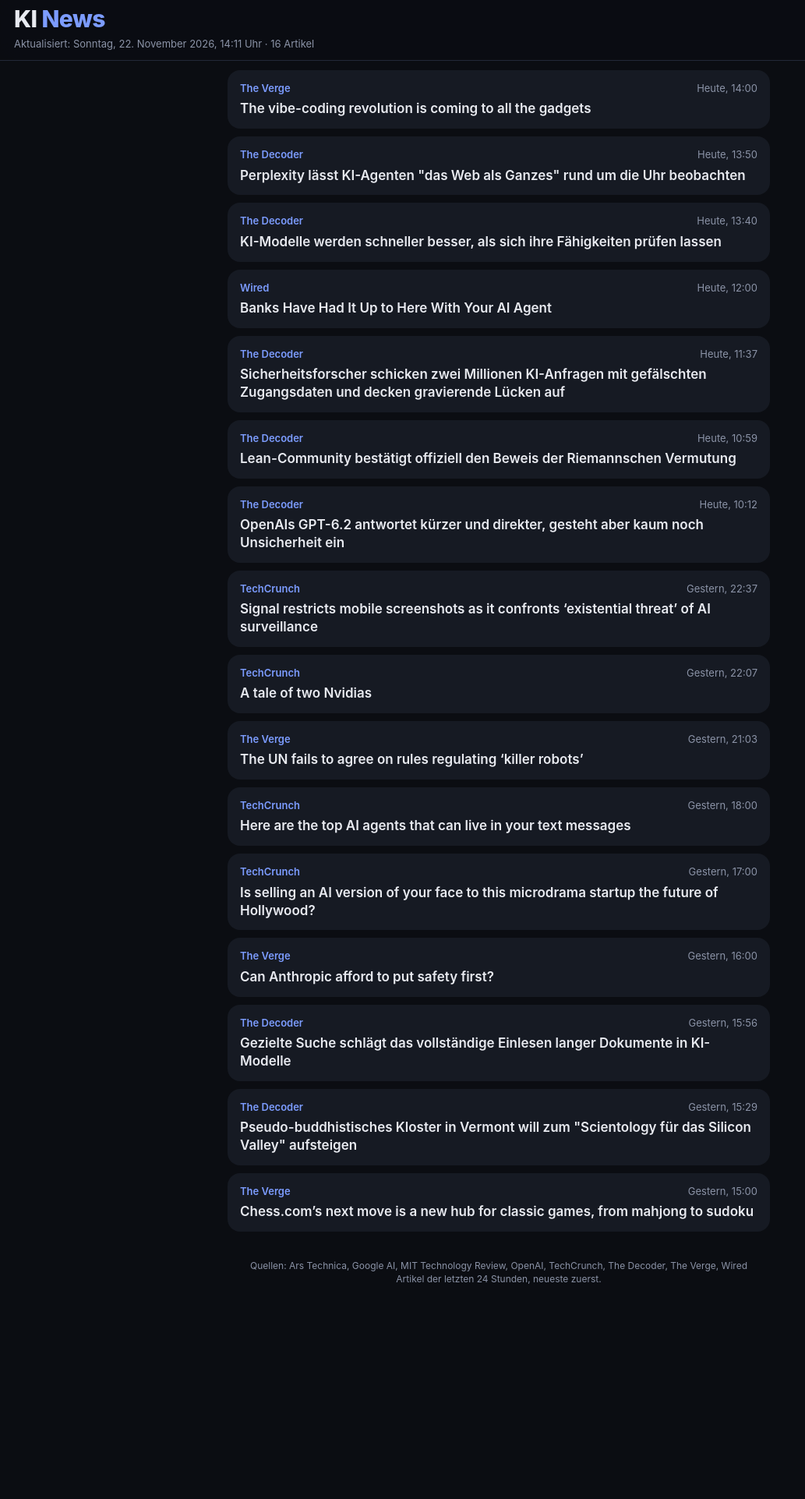
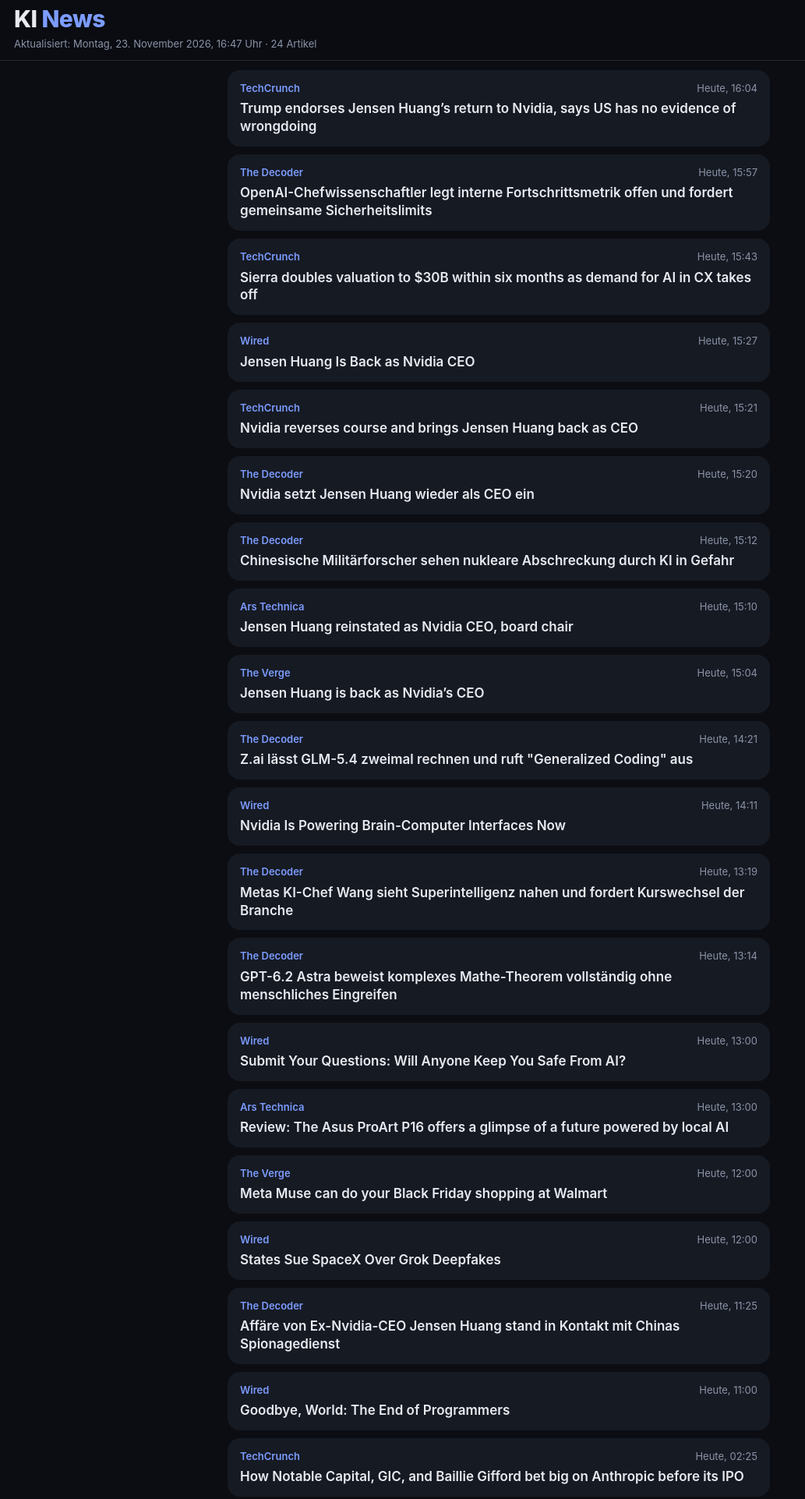
Before and after one commit to hamygif/ki-news, a plain HTML site: page site/index.html in a window 1280 px wide. Shown: the part 11-1934 px from the top of the page at 78% size, without its empty margins (0-1033 px from the left). Before the commit the page ends 1684 px from the top, so only its background shows below. Drawn offline with Linux system fonts and the light colour scheme.

Commit message:
News-Update 23.11.2026 16:47

```diff
--- a/site/index.html
+++ b/site/index.html
@@ -56,73 +56,105 @@
 <body>
 <header>
   <h1>KI <span>News</span></h1>
-  <div class="updated">Aktualisiert: Sonntag, 22. November 2026, 14:11 Uhr · 16 Artikel</div>
+  <div class="updated">Aktualisiert: Montag, 23. November 2026, 16:47 Uhr · 24 Artikel</div>
 </header>
 <main>
   <ul>
-      <li><a class="card" href="https://www.theverge.com/column/1039139/vibe-coding-gadgets-tv-camera" target="_blank" rel="noopener">
-        <div class="meta"><span class="src">The Verge</span><time datetime="2026-11-22T13:00:00+00:00">Heute, 14:00</time></div>
-        <h2>The vibe-coding revolution is coming to all the gadgets</h2>
+      <li><a class="card" href="https://techcrunch.com/2026/11/23/trump-endorses-jensen-huangs-return-to-nvidia-says-us-has-no-evidence-of-wrongdoing/" target="_blank" rel="noopener">
+        <div class="meta"><span class="src">TechCrunch</span><time datetime="2026-11-23T15:04:01+00:00">Heute, 16:04</time></div>
+        <h2>Trump endorses Jensen Huang’s return to Nvidia, says US has no evidence of wrongdoing</h2>
       </a></li>
-      <li><a class="card" href="https://the-decoder.de/perplexity-laesst-ki-agenten-das-web-als-ganzes-rund-um-die-uhr-beobachten/" target="_blank" rel="noopener">
-        <div class="meta"><span class="src">The Decoder</span><time datetime="2026-11-22T12:50:28+00:00">Heute, 13:50</time></div>
-        <h2>Perplexity lässt KI-Agenten &quot;das Web als Ganzes&quot; rund um die Uhr beobachten</h2>
+      <li><a class="card" href="https://the-decoder.de/openai-chefwissenschaftler-legt-interne-fortschrittsmetrik-offen-und-fordert-gemeinsame-sicherheitslimits/" target="_blank" rel="noopener">
+        <div class="meta"><span class="src">The Decoder</span><time datetime="2026-11-23T14:57:38+00:00">Heute, 15:57</time></div>
+        <h2>OpenAI-Chefwissenschaftler legt interne Fortschrittsmetrik offen und fordert gemeinsame Sicherheitslimits</h2>
       </a></li>
-      <li><a class="card" href="https://the-decoder.de/ki-modelle-werden-schneller-besser-als-sich-ihre-faehigkeiten-pruefen-lassen/" target="_blank" rel="noopener">
-        <div class="meta"><span class="src">The Decoder</span><time datetime="2026-11-22T12:40:43+00:00">Heute, 13:40</time></div>
-        <h2>KI-Modelle werden schneller besser, als sich ihre Fähigkeiten prüfen lassen</h2>
+      <li><a class="card" href="https://techcrunch.com/2026/11/23/sierra-doubles-valuation-to-30b-within-six-months-as-demand-for-ai-in-cx-takes-off/" target="_blank" rel="noopener">
+        <div class="meta"><span class="src">TechCrunch</span><time datetime="2026-11-23T14:43:03+00:00">Heute, 15:43</time></div>
+        <h2>Sierra doubles valuation to $30B within six months as demand for AI in CX takes off</h2>
       </a></li>
-      <li><a class="card" href="https://www.wired.com/story/banks-are-cracking-down-on-ai-agents/" target="_blank" rel="noopener">
-        <div class="meta"><span class="src">Wired</span><time datetime="2026-11-22T11:00:00+00:00">Heute, 12:00</time></div>
-        <h2>Banks Have Had It Up to Here With Your AI Agent</h2>
+      <li><a class="card" href="https://www.wired.com/story/jensen-huang-is-back-as-nvidia-ceo/" target="_blank" rel="noopener">
+        <div class="meta"><span class="src">Wired</span><time datetime="2026-11-23T14:27:35+00:00">Heute, 15:27</time></div>
+        <h2>Jensen Huang Is Back as Nvidia CEO</h2>
       </a></li>
-      <li><a class="card" href="https://the-decoder.de/sicherheitsforscher-schicken-zwei-millionen-ki-anfragen-mit-gefaelschten-zugangsdaten-und-decken-gravierende-luecken-auf/" target="_blank" rel="noopener">
-        <div class="meta"><span class="src">The Decoder</span><time datetime="2026-11-22T10:37:56+00:00">Heute, 11:37</time></div>
-        <h2>Sicherheitsforscher schicken zwei Millionen KI-Anfragen mit gefälschten Zugangsdaten und decken gravierende Lücken auf</h2>
+      <li><a class="card" href="https://techcrunch.com/2026/11/23/nvidia-reverses-course-and-brings-jensen-huang-back-as-ceo/" target="_blank" rel="noopener">
+        <div class="meta"><span class="src">TechCrunch</span><time datetime="2026-11-23T14:21:59+00:00">Heute, 15:21</time></div>
+        <h2>Nvidia reverses course and brings Jensen Huang back as CEO</h2>
       </a></li>
-      <li><a class="card" href="https://the-decoder.de/lean-community-bestaetigt-offiziell-den-beweis-der-riemannschen-vermutung/" target="_blank" rel="noopener">
-        <div class="meta"><span class="src">The Decoder</span><time datetime="2026-11-22T09:59:31+00:00">Heute, 10:59</time></div>
-        <h2>Lean-Community bestätigt offiziell den Beweis der Riemannschen Vermutung</h2>
+      <li><a class="card" href="https://the-decoder.de/nvidia-setzt-jensen-huang-wieder-als-ceo-ein/" target="_blank" rel="noopener">
+        <div class="meta"><span class="src">The Decoder</span><time datetime="2026-11-23T14:20:47+00:00">Heute, 15:20</time></div>
+        <h2>Nvidia setzt Jensen Huang wieder als CEO ein</h2>
       </a></li>
-      <li><a class="card" href="https://the-decoder.de/gpt-6-2-antwortet-bis-zu-40-prozent-kuerzer-und-gesteht-unsicherheit-seltener-ein/" target="_blank" rel="noopener">
-        <div class="meta"><span class="src">The Decoder</span><time datetime="2026-11-22T09:12:37+00:00">Heute, 10:12</time></div>
-        <h2>OpenAIs GPT-6.2 antwortet kürzer und direkter, gesteht aber kaum noch Unsicherheit ein</h2>
+      <li><a class="card" href="https://the-decoder.de/chinesische-militaerforscher-sehen-nukleare-abschreckung-durch-ki-in-gefahr/" target="_blank" rel="noopener">
+        <div class="meta"><span class="src">The Decoder</span><time datetime="2026-11-23T14:12:23+00:00">Heute, 15:12</time></div>
+        <h2>Chinesische Militärforscher sehen nukleare Abschreckung durch KI in Gefahr</h2>
       </a></li>
-      <li><a class="card" href="https://techcrunch.com/2026/11/21/signal-restricts-mobile-screenshots-as-it-confronts-existential-threat-of-ai-surveillance/" target="_blank" rel="noopener">
-        <div class="meta"><span class="src">TechCrunch</span><time datetime="2026-11-21T21:37:10+00:00">Gestern, 22:37</time></div>
-        <h2>Signal restricts mobile screenshots as it confronts ‘existential threat’ of AI surveillance</h2>
+      <li><a class="card" href="https://arstechnica.com/ai/2026/11/jensen-huang-reinstated-as-nvidia-ceo-board-chair/" target="_blank" rel="noopener">
+        <div class="meta"><span class="src">Ars Technica</span><time datetime="2026-11-23T14:10:18+00:00">Heute, 15:10</time></div>
+        <h2>Jensen Huang reinstated as Nvidia CEO, board chair</h2>
       </a></li>
-      <li><a class="card" href="https://techcrunch.com/2026/11/21/a-tale-of-two-nvidias/" target="_blank" rel="noopener">
-        <div class="meta"><span class="src">TechCrunch</span><time datetime="2026-11-21T21:07:42+00:00">Gestern, 22:07</time></div>
-        <h2>A tale of two Nvidias</h2>
+      <li><a class="card" href="https://www.theverge.com/tech/1039937/nvidia-ceo-jensen-huang-reinstated" target="_blank" rel="noopener">
+        <div class="meta"><span class="src">The Verge</span><time datetime="2026-11-23T14:04:24+00:00">Heute, 15:04</time></div>
+        <h2>Jensen Huang is back as Nvidia’s CEO</h2>
       </a></li>
-      <li><a class="card" href="https://www.theverge.com/tech/1039554/un-regulations-killer-robots" target="_blank" rel="noopener">
-        <div class="meta"><span class="src">The Verge</span><time datetime="2026-11-21T20:03:37+00:00">Gestern, 21:03</time></div>
-        <h2>The UN fails to agree on rules regulating ‘killer robots’</h2>
+      <li><a class="card" href="https://the-decoder.de/z-ai-laesst-glm-5-4-zweimal-rechnen-und-ruft-generalized-coding-aus/" target="_blank" rel="noopener">
+        <div class="meta"><span class="src">The Decoder</span><time datetime="2026-11-23T13:21:03+00:00">Heute, 14:21</time></div>
+        <h2>Z.ai lässt GLM-5.4 zweimal rechnen und ruft &quot;Generalized Coding&quot; aus</h2>
       </a></li>
-      <li><a class="card" href="https://techcrunch.com/2026/11/21/all-the-ai-agents-that-can-live-in-your-text-messages/" target="_blank" rel="noopener">
-        <div class="meta"><span class="src">TechCrunch</span><time datetime="2026-11-21T17:00:00+00:00">Gestern, 18:00</time></div>
-        <h2>Here are the top AI agents that can live in your text messages</h2>
+      <li><a class="card" href="https://www.wired.com/story/nvidia-is-powering-brain-computer-interfaces-now/" target="_blank" rel="noopener">
+        <div class="meta"><span class="src">Wired</span><time datetime="2026-11-23T13:11:48+00:00">Heute, 14:11</time></div>
+        <h2>Nvidia Is Powering Brain-Computer Interfaces Now</h2>
       </a></li>
-      <li><a class="card" href="https://techcrunch.com/2026/11/21/is-selling-an-ai-version-of-your-face-to-this-microdrama-startup-the-future-of-hollywood/" target="_blank" rel="noopener">
-        <div class="meta"><span class="src">TechCrunch</span><time datetime="2026-11-21T16:00:00+00:00">Gestern, 17:00</time></div>
-        <h2>Is selling an AI version of your face to this microdrama startup the future of Hollywood?</h2>
+      <li><a class="card" href="https://the-decoder.de/metas-ki-chef-wang-sieht-superintelligenz-nahen-und-fordert-kurswechsel-der-branche/" target="_blank" rel="noopener">
+        <div class="meta"><span class="src">The Decoder</span><time datetime="2026-11-23T12:19:36+00:00">Heute, 13:19</time></div>
+        <h2>Metas KI-Chef Wang sieht Superintelligenz nahen und fordert Kurswechsel der Branche</h2>
       </a></li>
-      <li><a class="card" href="https://www.theverge.com/podcast/1038701/anthropic-ipo-ai-safety-openai-nvidia-structure" target="_blank" rel="noopener">
-        <div class="meta"><span class="src">The Verge</span><time datetime="2026-11-21T15:00:00+00:00">Gestern, 16:00</time></div>
-        <h2>Can Anthropic afford to put safety first?</h2>
+      <li><a class="card" href="https://the-decoder.de/gpt-6-2-astra-beweist-komplexes-mathe-theorem-vollstaendig-ohne-menschliches-eingreifen/" target="_blank" rel="noopener">
+        <div class="meta"><span class="src">The Decoder</span><time datetime="2026-11-23T12:14:03+00:00">Heute, 13:14</time></div>
+        <h2>GPT-6.2 Astra beweist komplexes Mathe-Theorem vollständig ohne menschliches Eingreifen</h2>
       </a></li>
-      <li><a class="card" href="https://the-decoder.de/gezielte-suche-schlaegt-das-vollstaendige-einlesen-langer-dokumente-in-ki-modelle/" target="_blank" rel="noopener">
-        <div class="meta"><span class="src">The Decoder</span><time datetime="2026-11-21T14:56:45+00:00">Gestern, 15:56</time></div>
-        <h2>Gezielte Suche schlägt das vollständige Einlesen langer Dokumente in KI-Modelle</h2>
+      <li><a class="card" href="https://www.wired.com/story/livestream-will-anyone-keep-us-safe-from-ai/" target="_blank" rel="noopener">
+        <div class="meta"><span class="src">Wired</span><time datetime="2026-11-23T12:00:00+00:00">Heute, 13:00</time></div>
+        <h2>Submit Your Questions: Will Anyone Keep You Safe From AI?</h2>
       </a></li>
-      <li><a class="card" href="https://the-decoder.de/pseudo-buddhistisches-kloster-in-vermont-will-zum-scientology-fuer-das-silicon-valley-aufsteigen/" target="_blank" rel="noopener">
-        <div class="meta"><span class="src">The Decoder</span><time datetime="2026-11-21T14:29:29+00:00">Gestern, 15:29</time></div>
-        <h2>Pseudo-buddhistisches Kloster in Vermont will zum &quot;Scientology für das Silicon Valley&quot; aufsteigen</h2>
+      <li><a class="card" href="https://arstechnica.com/reviews/2026/11/review-the-asus-proart-p16-offers-a-glimpse-of-a-future-powered-by-local-ai/" target="_blank" rel="noopener">
+        <div class="meta"><span class="src">Ars Technica</span><time datetime="2026-11-23T12:00:00+00:00">Heute, 13:00</time></div>
+        <h2>Review: The Asus ProArt P16 offers a glimpse of a future powered by local AI</h2>
       </a></li>
-      <li><a class="card" href="https://www.theverge.com/games/1038099/chess-classic-games-expansion-ai" target="_blank" rel="noopener">
-        <div class="meta"><span class="src">The Verge</span><time datetime="2026-11-21T14:00:00+00:00">Gestern, 15:00</time></div>
-        <h2>Chess.com’s next move is a new hub for classic games, from mahjong to sudoku</h2>
+      <li><a class="card" href="https://www.theverge.com/ai-artificial-intelligence/1039874/walmart-agent-gateway-meta-muse-black-friday" target="_blank" rel="noopener">
+        <div class="meta"><span class="src">The Verge</span><time datetime="2026-11-23T11:00:00+00:00">Heute, 12:00</time></div>
+        <h2>Meta Muse can do your Black Friday shopping at Walmart</h2>
+      </a></li>
+      <li><a class="card" href="https://www.wired.com/story/states-sue-spacex-over-grok-deepfakes/" target="_blank" rel="noopener">
+        <div class="meta"><span class="src">Wired</span><time datetime="2026-11-23T11:00:00+00:00">Heute, 12:00</time></div>
+        <h2>States Sue SpaceX Over Grok Deepfakes</h2>
+      </a></li>
+      <li><a class="card" href="https://the-decoder.de/alice-huang-stand-waehrend-nvidia-affaere-in-kontakt-mit-chinas-spionagedienst/" target="_blank" rel="noopener">
+        <div class="meta"><span class="src">The Decoder</span><time datetime="2026-11-23T10:25:32+00:00">Heute, 11:25</time></div>
+        <h2>Affäre von Ex-Nvidia-CEO Jensen Huang stand in Kontakt mit Chinas Spionagedienst</h2>
+      </a></li>
+      <li><a class="card" href="https://www.wired.com/story/goodbye-world-the-end-of-programmers/" target="_blank" rel="noopener">
+        <div class="meta"><span class="src">Wired</span><time datetime="2026-11-23T10:00:00+00:00">Heute, 11:00</time></div>
+        <h2>Goodbye, World: The End of Programmers</h2>
+      </a></li>
+      <li><a class="card" href="https://techcrunch.com/2026/11/22/how-notable-capital-gic-and-baillie-gifford-bet-big-on-anthropic-before-its-ipo/" target="_blank" rel="noopener">
+        <div class="meta"><span class="src">TechCrunch</span><time datetime="2026-11-23T01:25:53+00:00">Heute, 02:25</time></div>
+        <h2>How Notable Capital, GIC, and Baillie Gifford bet big on Anthropic before its IPO</h2>
+      </a></li>
+      <li><a class="card" href="https://www.theverge.com/tech/1039851/major-tech-outages" target="_blank" rel="noopener">
+        <div class="meta"><span class="src">The Verge</span><time datetime="2026-11-22T22:48:02+00:00">Gestern, 23:48</time></div>
+        <h2>We haven’t seen the last of the major tech outages</h2>
+      </a></li>
+      <li><a class="card" href="https://techcrunch.com/2026/11/22/openais-chief-scientist-has-thoughts-on-how-to-limit-ai-development/" target="_blank" rel="noopener">
+        <div class="meta"><span class="src">TechCrunch</span><time datetime="2026-11-22T21:14:07+00:00">Gestern, 22:14</time></div>
+        <h2>OpenAI’s chief scientist has thoughts on how to limit AI development</h2>
+      </a></li>
+      <li><a class="card" href="https://techcrunch.com/2026/11/22/why-data-centers-are-at-the-center-of-the-big-tech-backlash/" target="_blank" rel="noopener">
+        <div class="meta"><span class="src">TechCrunch</span><time datetime="2026-11-22T18:08:43+00:00">Gestern, 19:08</time></div>
+        <h2>Why data centers are at the center of the Big Tech backlash</h2>
+      </a></li>
+      <li><a class="card" href="https://www.theverge.com/games/1039770/binding-of-isaac-ai-music" target="_blank" rel="noopener">
+        <div class="meta"><span class="src">The Verge</span><time datetime="2026-11-22T17:25:20+00:00">Gestern, 18:25</time></div>
+        <h2>Binding of Isaac developer removes AI music from Repentance Plus</h2>
       </a></li>
   </ul>
 </main>
```
